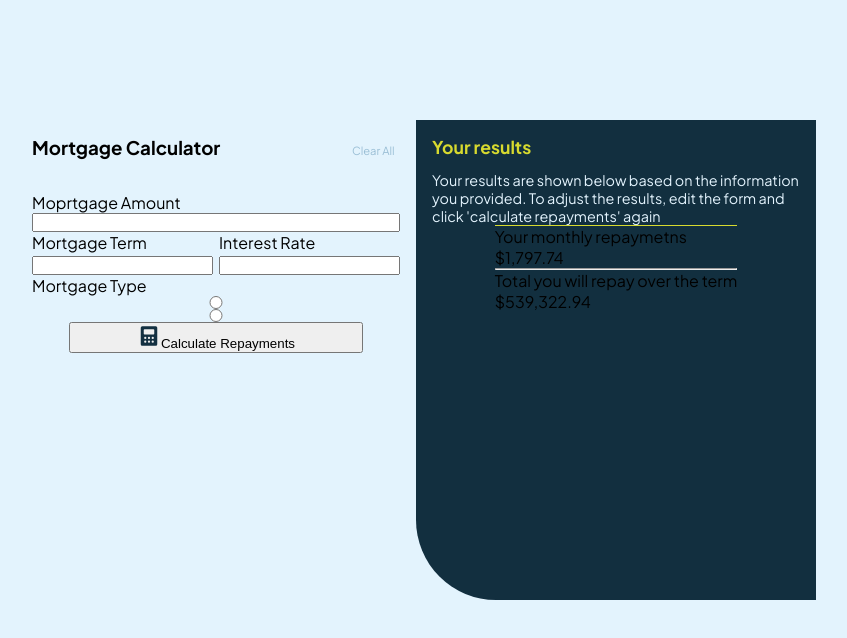
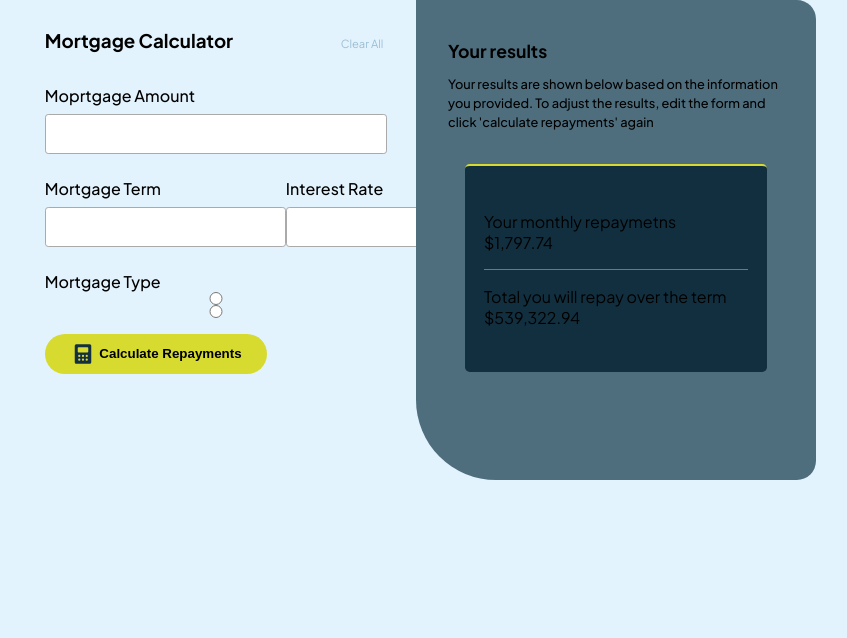
Before and after one commit to JunLovin/mortgage-repayment-calculator, a React (Vite) app: page / in a window 1280 px wide. Shown: the top 638 px of the page, without its empty margins (224-1071 px from the left). Built offline with nearby package versions, Linux system fonts and the light colour scheme.

Commit message:
Forward in styles

```diff
--- a/src/App.css
+++ b/src/App.css
@@ -1,6 +1,5 @@
 main {
     width: 100%;
-    height: 90vh;
     display: flex;
     justify-content: center;
     align-items: center;
@@ -11,14 +10,20 @@ section {
     flex-direction: row;
     width: 50rem;
     height: 30rem;
+    background-color: var(--white);
+    border-top-left-radius: 1.2rem;
+    border-bottom-left-radius: 1.2rem;
+}
+
+label {
+    font-weight: 500;
 }
 
 .calculator {
     display: flex;
     flex-direction: column;
     width: 50%;
-    background-color: var(--white);
-    padding: 1rem;
+    padding: 1.8rem;
 }
 
 .calculator h1 {
@@ -28,7 +33,7 @@ section {
 .calculator span {
     position: relative;
     bottom: 2.2rem;
-    left: 20rem;
+    left: 18.5rem;
     font-size: .7rem;
     cursor: pointer;
     color: var(--slate-300);
@@ -39,44 +44,151 @@ section {
 }
 
 .calculator button {
-    width: 80%;
-    margin: 0 auto;
-    align-self: center;
-    align-content: center;
+    display: flex;
+    justify-content: center;
     align-items: center;
-    justify-self: center;
-    justify-content: center;
-    justify-items: center;
+    width: 65%;
+    height: 2.5rem;
+    background-color: var(--lime);
+    border: none;
+    cursor: pointer;
+    border-radius: 15rem;
+    font-weight: 600;
+    margin-top: 1rem;
+}
+
+.calculator button:active {
+    background-color: var(--dark-lime);
+}
+
+.calculator button img {
+    margin-right: .3rem;
 }
 
 .two-inputs {
     display: flex;
     flex-direction: row;
+    margin: 1.5rem 0;
 }
+
+.first-input {
+    margin-right: .5rem;
+}
+
+.first-input input, .second-input input {
+    width: 10rem;
+}
+
+/* Results Section */
 
 .results {
     width: 50%;
-    background-color: var(--slate-900);
+    background-color: var(--slate-700);
     border-bottom-left-radius: 5rem;
+    border-top-right-radius: 1.2rem;
+    border-bottom-right-radius: 1.2rem;
     display: flex;
     flex-direction: column;
     align-items: center;
-    padding: 1rem;
+    padding: 2rem;
 }
 
 .results h2 {
     align-self: start;
-    color: var(--lime);
+    color: var(--white);
     font-size: 1.1rem;
     margin-bottom: .8rem;
+    margin-top: .5rem;
 }
 
 .results .results-description {
-    font-size: .9rem;
-    color: var(--slate-100);
+    font-size: .8rem;
+    color: var(--slate-100-opacity);
+    font-weight: 500;
+    margin-bottom: 2rem;
+    line-height: 1.5;
 }
 
 .monthlyRepayment {
     background-color: var(--slate-900);
-    border-top: 1px solid var(--lime);
+    border-top: 2px solid var(--lime);
+    border-radius: .3rem;
+    width: 90%;
+    height: 13rem;
+    padding: 1.2rem;
+    display: flex;
+    flex-direction: column;
+    justify-content: center;
 }
+
+.monthlyRepayment-text {
+    color: var(--slate-100-opacity);
+    font-weight: 500;
+    font-size: .9rem;
+    margin-bottom: .4rem;
+}
+
+hr {
+    margin: 1rem 0;
+    background-color: #aaa9;
+    border: none;
+    height: 1px;
+}
+
+.value {
+    color: var(--lime);
+    font-weight: 700;
+    font-size: 2.3rem;
+}
+
+.second-value {
+    color: var(--white);
+    font-weight: 700;
+    font-size: 1.2rem;
+}
+
+[type="text"] {
+    border-radius: .2rem;
+    height: 2.5rem;
+    margin-top: .5rem;
+    border: .5px solid #aaa;
+    padding: 0 1rem;
+    font-size: 1rem;
+}
+
+.radio-btn {
+    display: flex;
+    flex-direction: column;
+    justify-content: center;
+}
+
+.first-radio-btn, .second-radio-btn {
+    border: 1px solid #aaa;
+    margin: .2rem 0;
+    height: 2.5rem;
+    align-content: center;
+    padding: 0 .5rem;
+    cursor: pointer;
+}
+
+.first-radio-btn label, .second-radio-btn label {
+    cursor: pointer;
+}
+
+.first-radio-btn input, .second-radio-btn input {
+    margin-right: .8rem;
+    margin-left: .5rem;
+    border: none;
+}
+
+.first-radio-btn input:checked, .second-radio-btn input:checked {
+    background-color: var(--lime);
+}
+
+.first-radio-btn:checked, .second-radio-btn:focus {
+    background-color: var(--lime-opacity)
+}
+
+.label {
+    margin-bottom: .5rem;
+}
```
